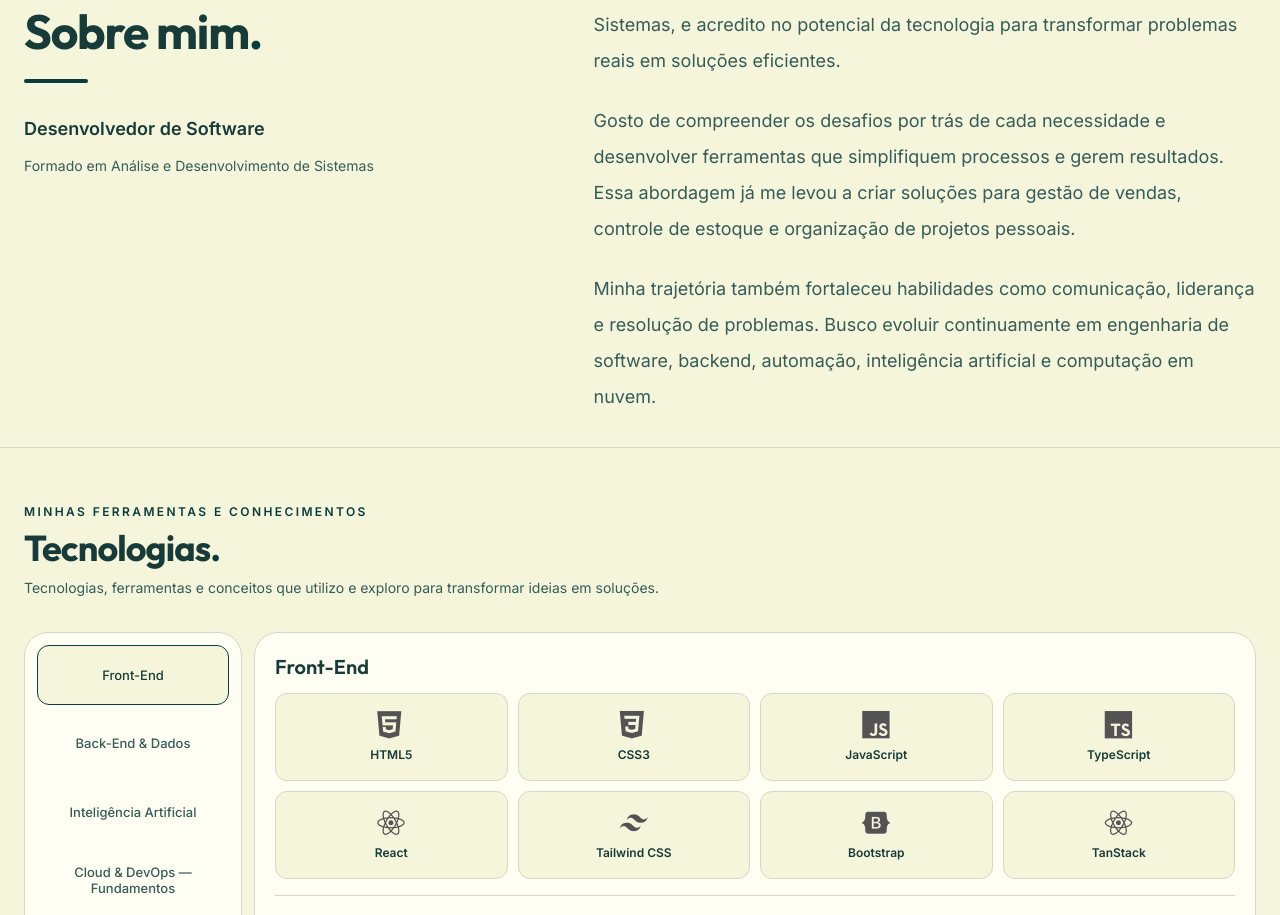
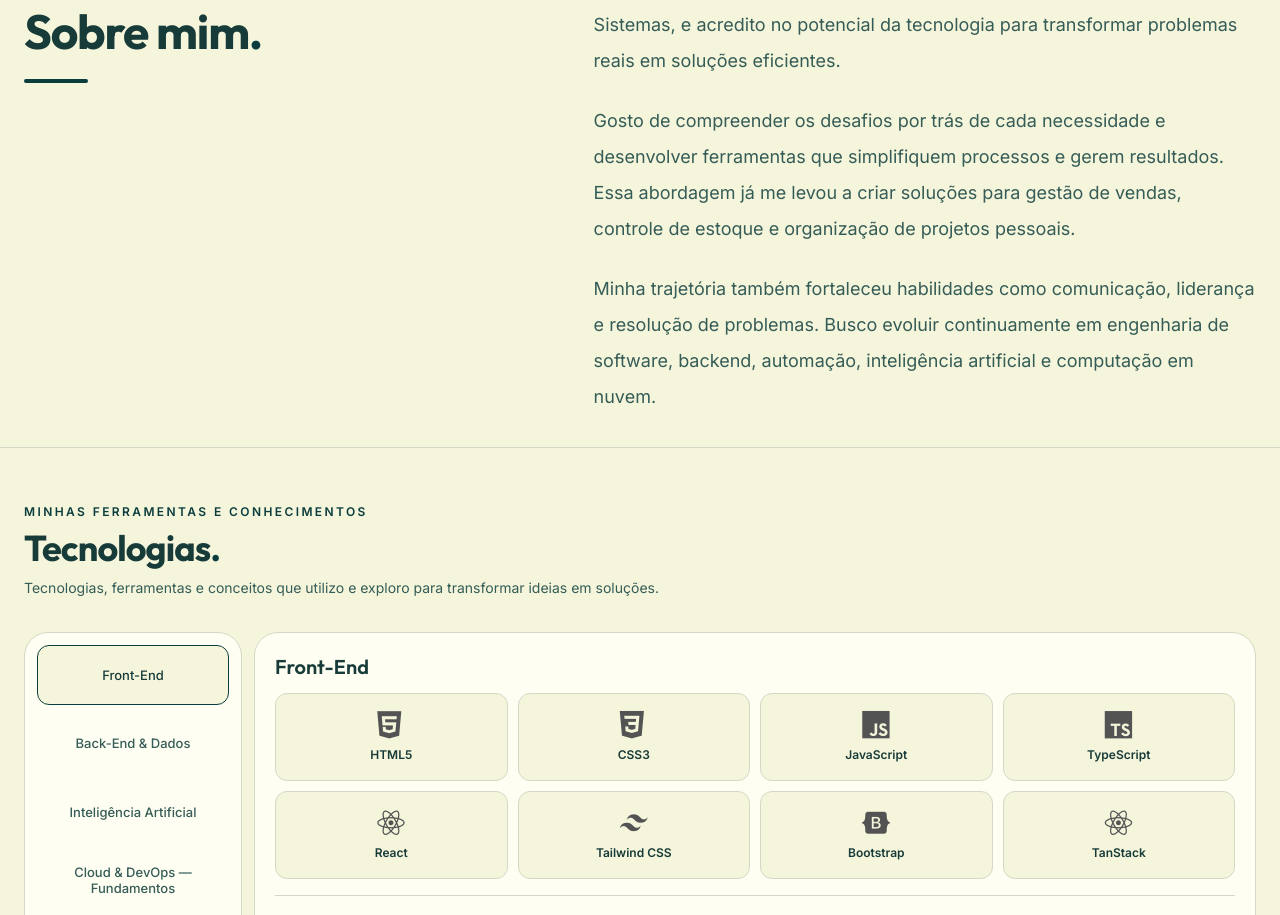
Before and after one commit to AlexandroLeao/developer-portfolio, a React (Vite) app: page / in a window 1280 px wide. Shown: the part 926-1841 px from the top of the page. Built offline with nearby package versions, Linux system fonts and the light colour scheme.

Commit message:
fix: remove redundant role and education lines from About

```diff
--- a/src/App.tsx
+++ b/src/App.tsx
@@ -376,8 +376,6 @@ const translations = {
     about: {
       eyebrow: 'CONHEÇA UM POUCO SOBRE MIM',
       title: 'Sobre mim',
-      subtitle: 'Desenvolvedor de Software',
-      education: 'Formado em Análise e Desenvolvimento de Sistemas',
       paragraphs: [
         'Sou Desenvolvedor de Software, formado em Análise e Desenvolvimento de Sistemas, e acredito no potencial da tecnologia para transformar problemas reais em soluções eficientes.',
         'Gosto de compreender os desafios por trás de cada necessidade e desenvolver ferramentas que simplifiquem processos e gerem resultados. Essa abordagem já me levou a criar soluções para gestão de vendas, controle de estoque e organização de projetos pessoais.',
@@ -446,8 +444,6 @@ const translations = {
     about: {
       eyebrow: 'GET TO KNOW ME',
       title: 'About me',
-      subtitle: 'Software Developer',
-      education: 'Degree in Systems Analysis and Development',
       paragraphs: [
         "I'm a Software Developer with a degree in Systems Analysis and Development, and I believe in using technology to turn real-world problems into efficient solutions.",
         'I enjoy understanding the challenges behind each need and building tools that simplify processes and deliver meaningful results. This approach has led me to develop solutions for sales management, inventory tracking, and personal project organization.',
@@ -762,15 +758,6 @@ function App() {
               className="mt-6 h-1 w-16 rounded-full bg-(--color-primary)"
             />
 
-            <div className="mt-8 space-y-3">
-              <p className="text-lg font-semibold text-(--color-text)">
-                {text.about.subtitle}
-              </p>
-
-              <p className="max-w-sm text-sm leading-relaxed text-(--color-text-muted)">
-                {text.about.education}
-              </p>
-            </div>
           </div>
 
           <div className="space-y-6">
```
